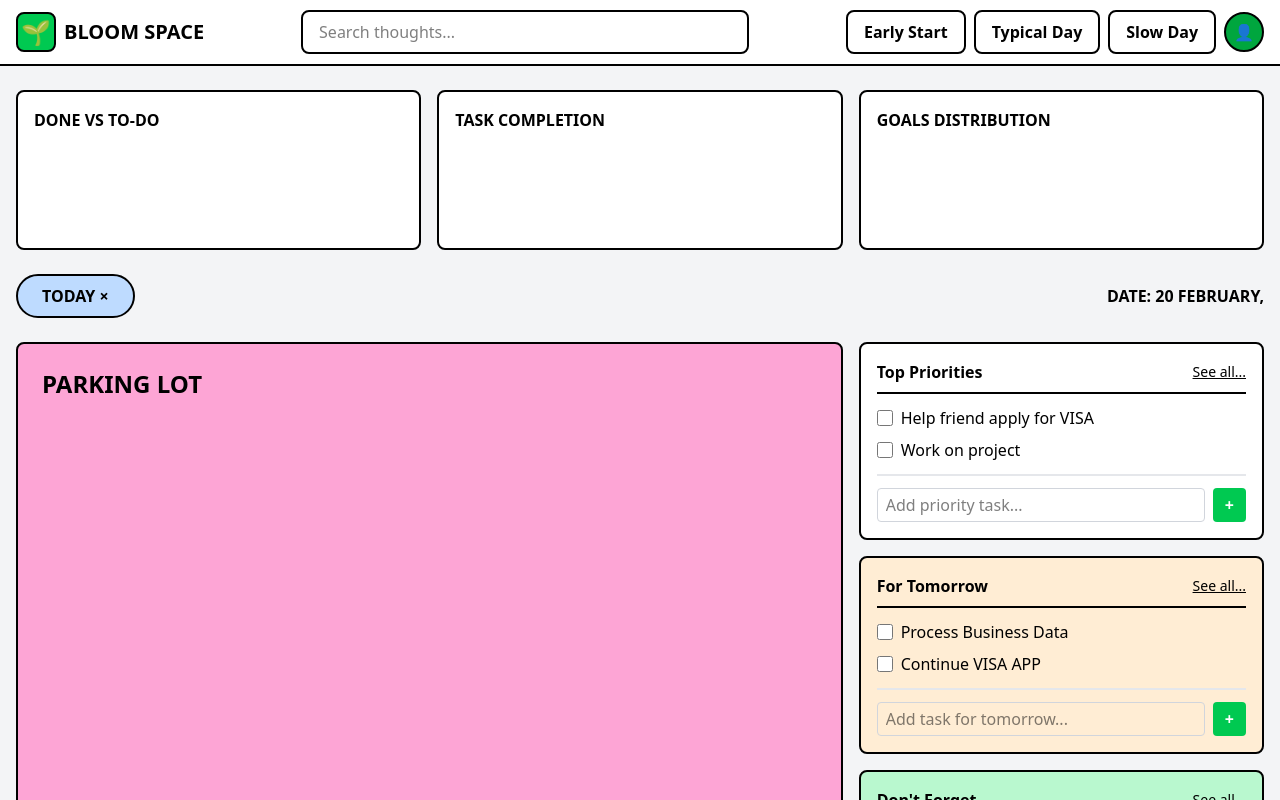
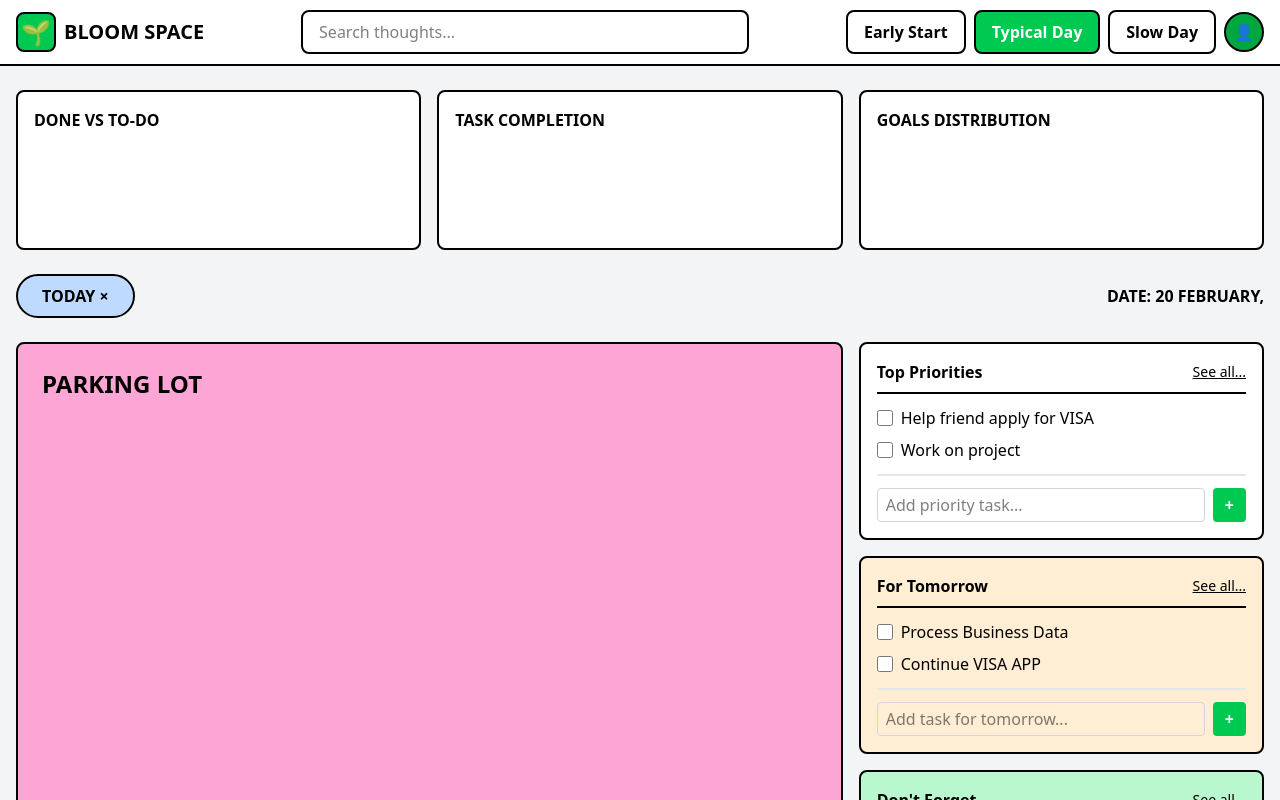
Before and after one commit to HosnyYousef/bloom-workload-engine, a React (Vite) app in the folder bloomspaceapp/frontend/: page / in a window 1280 px wide. Shown: the top 800 px of the page. Built offline with nearby package versions, Linux system fonts and the light colour scheme.

Commit message:
in app.jsx, navbar was completed

```diff
--- a/bloomspaceapp/frontend/src/App.jsx
+++ b/bloomspaceapp/frontend/src/App.jsx
@@ -95,7 +95,10 @@ const App = () => {
 
   return (
     <div className="min-h-screen bg-gray-100">
-      <Navbar />
+      <Navbar
+        energyLevel={energyLevel}
+        onEnergyChange={setEnergyLevel}
+      />
 
       <div className="max-w-7xl mx-auto px-4 py-6">
         {/* Dashboard Stats */}
```
